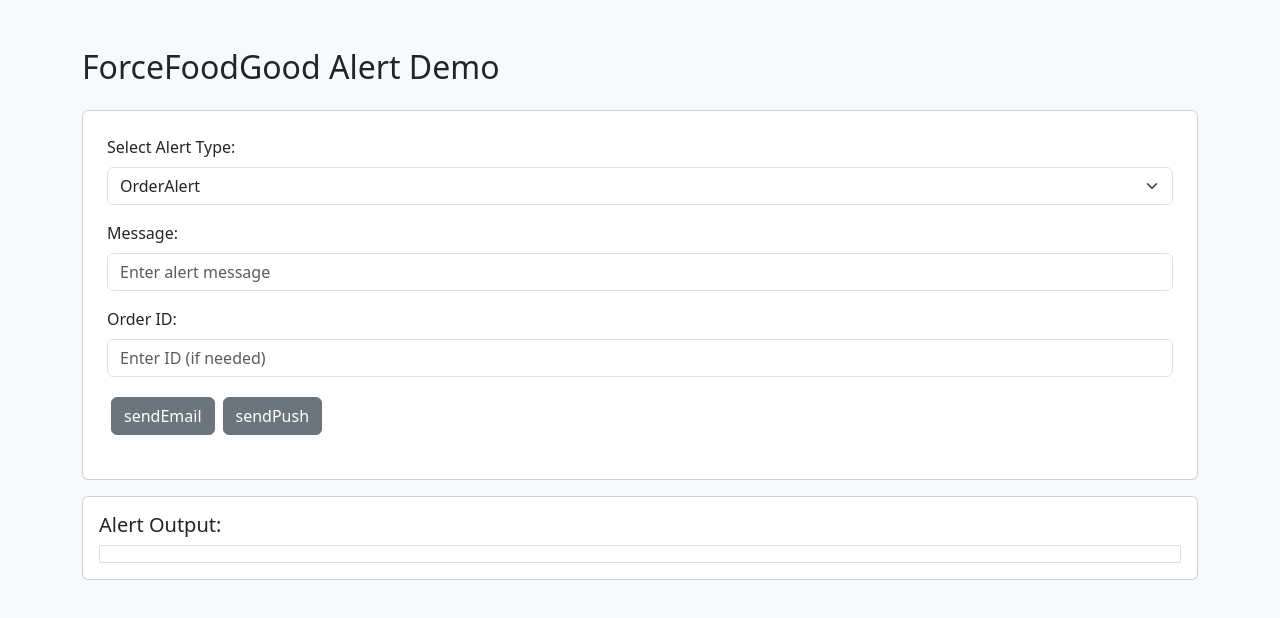
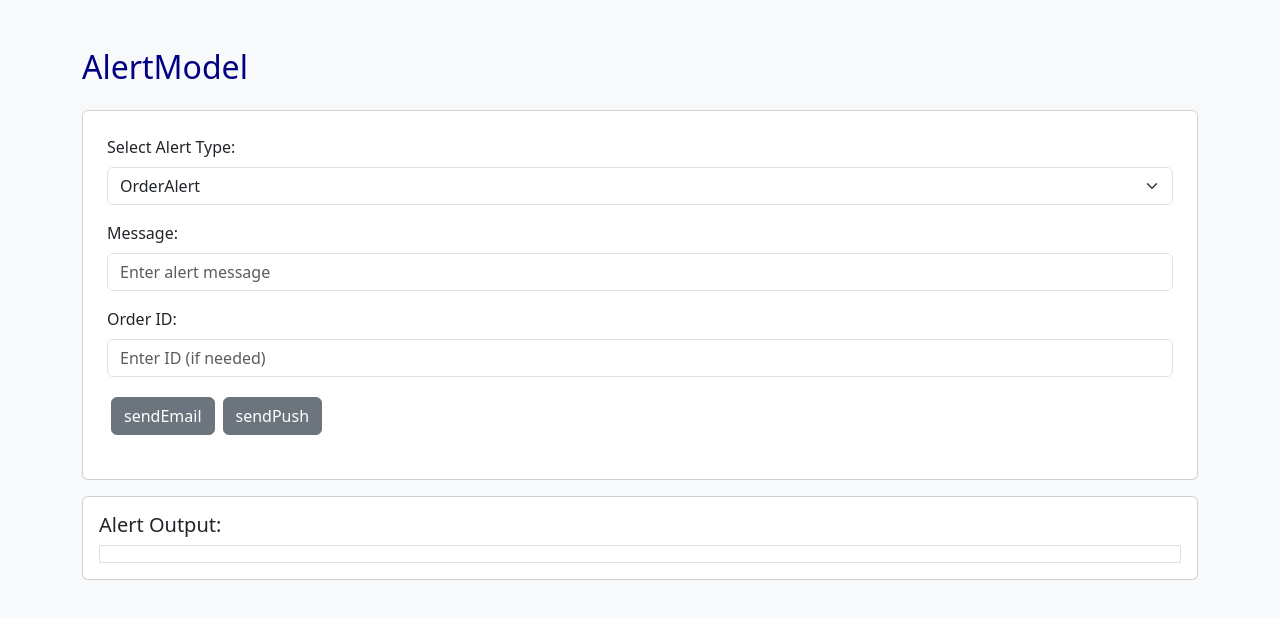
Before and after one commit to aiwhoo/ForceFoodGood, a website: page pages/AlertModel.html in a window 1280 px wide. Drawn offline with nearby package versions, Linux system fonts and the light colour scheme.

Commit message:
Update title and stylesheet in AlertModel.html
Change to styles.css

```diff
--- a/pages/AlertModel.html
+++ b/pages/AlertModel.html
@@ -3,17 +3,17 @@
 <head>
     <meta charset="UTF-8">
     <meta name="viewport" content="width=device-width, initial-scale=1.0">
-    <title>AlertModel Demo</title>
+    <title>AlertModel</title>
     <!-- Bootstrap CSS -->
     <link href="https://cdn.jsdelivr.net/npm/bootstrap@5.3.0/dist/css/bootstrap.min.css" rel="stylesheet">
     <!-- CSW color scheme -->
-    <link rel="stylesheet" href="csw.css">
+    <link rel="stylesheet" href="styles.css">
 </head>
 <body class="bg-light">
 
 <div class="container py-5">
 
-    <h2 class="mb-4">ForceFoodGood Alert Demo</h2>
+    <h2 class="mb-4">AlertModel</h2>
 
     <div class="card p-4 mb-3">
         <div class="mb-3">
```
